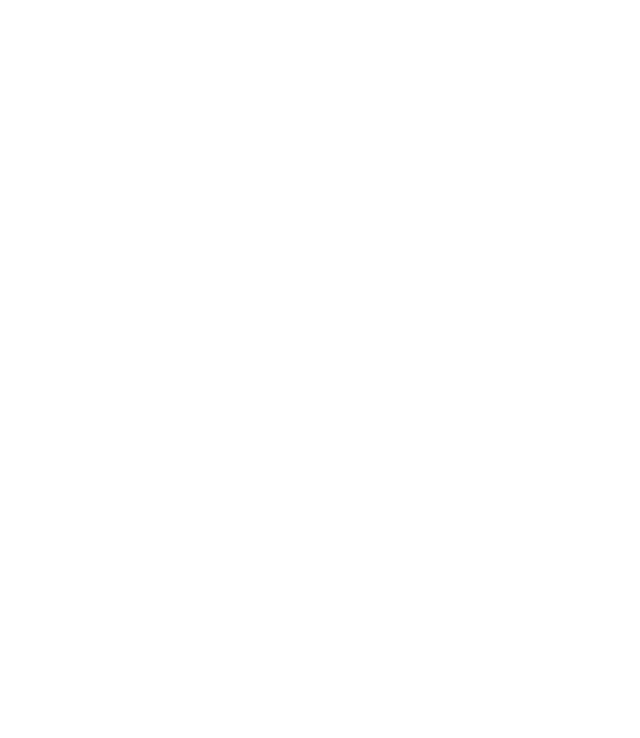
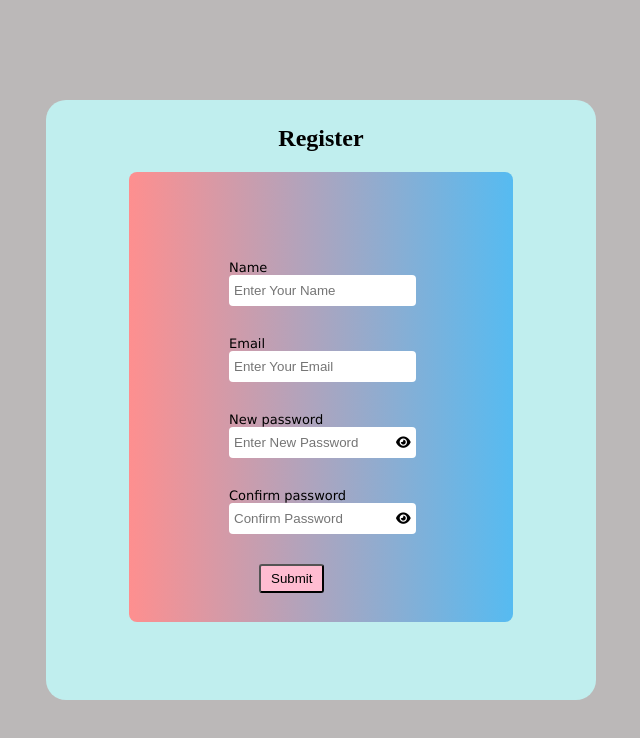
Before and after one commit to Riyannnnn/Assessment, a plain HTML site: page view/register.html in a window 1280 px wide. Shown: the whole page, without its empty margins (319-959 px from the left). Drawn offline with Linux system fonts and the light colour scheme.

Commit message:
register form

```diff
--- /dev/null
+++ b/function/register.js
@@ -0,0 +1,48 @@
+function view1 (x) {
+
+    var pwd = document.getElementById("password");
+    var type = pwd.getAttribute("type")==="password"?"text":"password";
+    pwd.setAttribute("type",type);
+    var viewpwd = document.getElementById("Newpassword")
+    var icon = viewpwd.getAttribute("class")==="fa-solid fa-eye"?"fa-solid fa-eye-slash":"fa-solid fa-eye";
+    viewpwd.setAttribute("class",icon);
+
+
+
+}
+function view2 () {
+
+    var pwd = document.getElementById("Cpassword");
+    var type = pwd.getAttribute("type")==="password"?"text":"password";
+    pwd.setAttribute("type",type);
+    var viewpwd = document.getElementById("Confirmpassword");
+    var icon = viewpwd.getAttribute("class")==="fa-solid fa-eye"?"fa-solid fa-eye-slash":"fa-solid fa-eye";
+    viewpwd.setAttribute("class",icon);
+
+
+}
+
+function validate () {
+    var value = document.getElementById("password").value;
+    console.log(value);
+    var valid = /^(?=.*[0-9])(?=.*[a-z])(?=.*[A-Z])(?=.*[^a-zA-Z0-9]).{8,15}$/;
+    if(value.match(valid)){
+        alert("correct");
+
+    }
+    else{
+        alert("try again");
+    }
+passCheck()
+
+}
+function passCheck () {
+    var pass1 = document.getElementById("password").value;
+    var pass2 = document.getElementById("Cpassword").value;
+    if(pass1==pass2){
+        button.disabled = false;
+    }else{
+        button.disabled=true;
+        alert("button is disabled");
+    }
+}
--- a/style/index.css
+++ b/style/index.css
@@ -19,9 +19,9 @@ img{
     bottom: 0;
 
 }
-.full{
+/* .full{
     position: relative;
-}
+} */
 .main{
     z-index: 1;
     position: absolute;
--- a/style/register.css
+++ b/style/register.css
@@ -0,0 +1,89 @@
+*{
+    margin: 0;
+    padding: 0;
+    box-sizing: border-box;
+}
+body{
+    background-color: rgb(187, 184, 184);
+}
+
+.main{
+    width: 550px;
+    height: 600px;
+    border: 5px;
+    border-style: none;
+    border-radius: 20px;
+    margin: auto;
+    margin-top:100px;
+    /* display: flex;
+    flex-direction: column;
+    justify-items: center; */
+    /* background-image: linear-gradient(to bottom,#FE8F8F,#56BBF1); */
+    background-color: rgb(192, 238, 238);
+}
+.head{
+    display: flex;
+    justify-content: center;
+    padding-top: 25px;
+    padding-bottom: 20px;
+}
+.content{
+    width: 384px;
+    height: 450px;
+    background-image: linear-gradient(to right,#FE8F8F,#56BBF1);
+    display: flex;
+    flex-direction: column;
+    justify-content: center;
+    margin: 0 auto;
+    border-style: none;
+    border-radius: 8px;
+    position: relative;
+    font-family: 'Lucida Sans', 'Lucida Sans Regular', 'Lucida Grande', 'Lucida Sans Unicode', Geneva, Verdana, sans-serif;
+    font-size: small;
+}
+#form{
+    padding: 60px;
+
+}
+
+.name{
+    margin: 30px 40px;
+}
+.email{
+    margin:30px 40px;
+}
+.Npassword{
+    margin:30px 40px;
+}
+.Cpassword{
+    margin:30px 40px;
+}
+
+.R-button{
+position: absolute;
+left: 130px;
+
+}
+.input{
+    padding: 8px 5px;
+    border-radius: 4px;
+    border-style: none;
+}
+button{
+    background-color:#FFBCD1;
+    color: black;
+    box-shadow: grey;
+    border-radius: 3px;
+    cursor: pointer;
+    padding: 5px 10px;
+
+}
+button:hover{
+    background-color: #7C99AC;
+    color: white;
+}
+
+form i{
+    cursor: pointer;
+    margin-left: -20px;
+}
--- a/view/register.html
+++ b/view/register.html
@@ -0,0 +1,41 @@
+<!DOCTYPE html>
+<html lang="en">
+<head>
+    <meta charset="UTF-8">
+    <meta http-equiv="X-UA-Compatible" content="IE=edge">
+    <meta name="viewport" content="width=device-width, initial-scale=1.0">
+    <link rel="stylesheet" href="../style/register.css">
+    <script src="https://kit.fontawesome.com/85abba5e00.js" crossorigin="anonymous"></script>
+    <script src="../function/register.js"></script>
+    <title>Register</title>
+</head>
+<body>
+    <div class="main">
+        <div class="head"><h2>Register</h2></div>
+        <div class="content">
+            <form id="form" action="javascript:result(event)">
+            <div class="name">
+                <label for="name">Name</label>
+                <input type="text" class="input" id="name" name="name" placeholder="Enter Your Name" >
+            </div>
+            <div class="email">
+                <label for="email">Email</label>
+                <input type="email" class="input" id="email" name="email" placeholder="Enter Your Email" >
+            </div>
+            <div class="Npassword">
+                <label for="password">New password</label>
+                <input type="password" class="input" id="password" placeholder="Enter New Password"><i onclick="view1()" id="Newpassword" class="fa-solid fa-eye"></i>
+            </div>
+            <div class="Cpassword">
+                <label for="password">Confirm password</label>
+                <input type="password" class="input" id="Cpassword" placeholder="Confirm Password"><i onclick="view2()" id="Confirmpassword" class="fa-solid fa-eye"></i>
+            </div>
+            <div class="R-button">
+                <button onclick="validate()" id="button">Submit</button>
+            </div>
+        </form>
+            </div>
+        </div>
+    </div>
+</body>
+</html>
```
